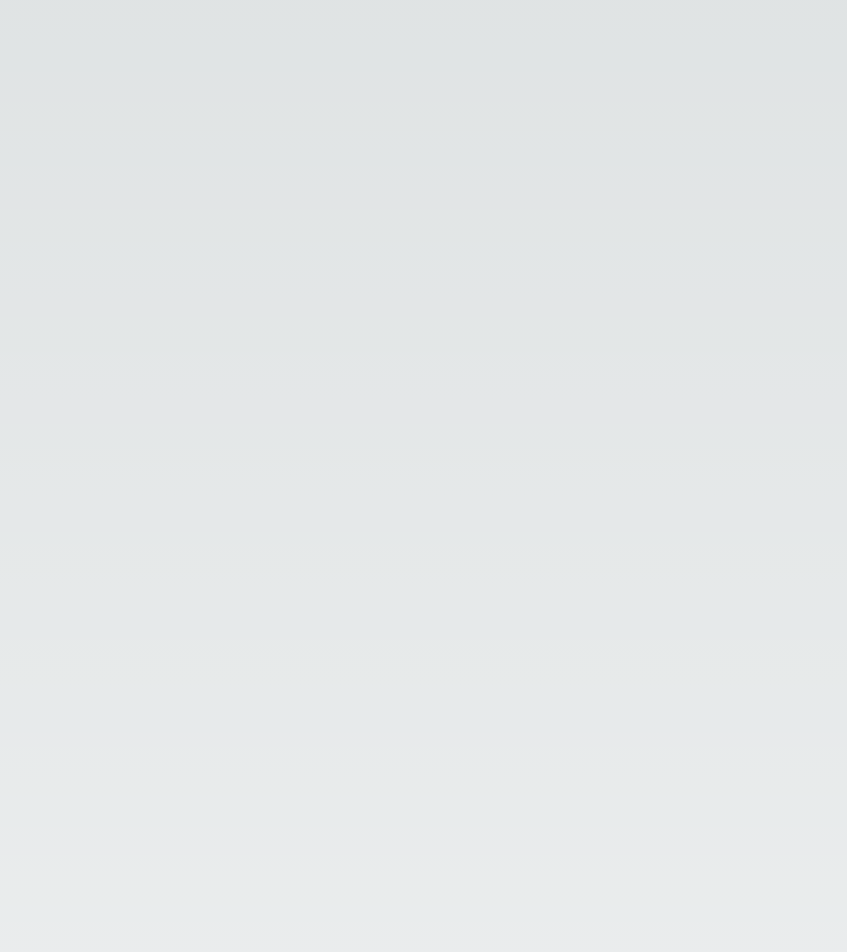
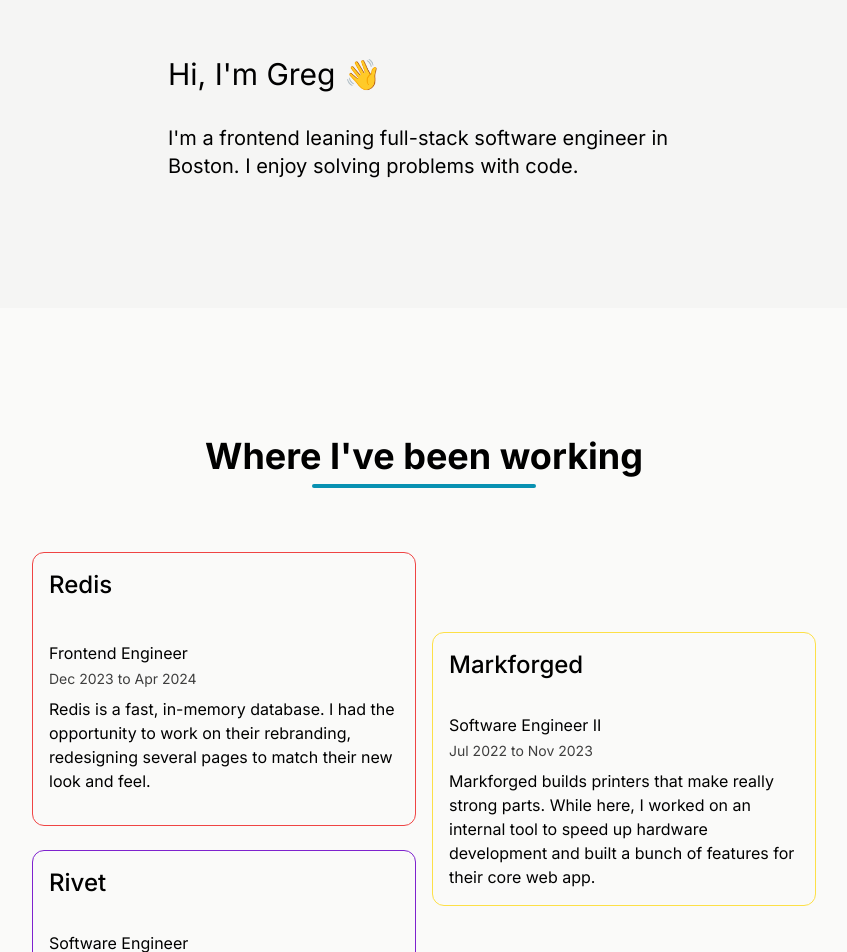
Before and after one commit to IsItGreg/gsme.dev-v3, a Next.js app: page / in a window 1280 px wide. Shown: the part 920-1872 px from the top of the page, without its empty margins (216-1063 px from the left). Built offline with nearby package versions, Linux system fonts and the light colour scheme.

Commit message:
Added work section, made cards for past experience

```diff
--- /dev/null
+++ b/app/about.tsx
@@ -0,0 +1,13 @@
+export default function About() {
+  return (
+    <div className="w-full bg-stone-100 py-32">
+      <div className="mx-auto flex max-w-lg flex-col">
+        <h1 className="text-3xl">Hi, I'm Greg 👋</h1>
+        <p className="mt-8 text-xl">
+          I'm a frontend leaning full-stack software engineer in Boston. I enjoy
+          solving problems with code.
+        </p>
+      </div>
+    </div>
+  );
+}
--- a/app/hero.tsx
+++ b/app/hero.tsx
@@ -8,7 +8,7 @@
     //     <h2 className="text-xl text-stone-200">Frontend Engineer</h2>
     //   </div>
     // </main>
-    <main className="h-screen w-screen bg-green-950">
+    <main className="h-screen w-screen bg-gradient-to-t from-green-900 to-green-950">
       <PixelName />
       {/* <div className="flex h-full w-full flex-col items-center justify-center font-mono text-5xl font-extrabold lowercase text-white">
         <div className="">Gregory</div>
--- a/app/navbar.tsx
+++ b/app/navbar.tsx
@@ -17,7 +17,7 @@
     .flat();
 
   return (
-    <div className="sticky top-0 flex h-12 flex-row bg-green-950 px-2 py-2 text-white">
+    <div className="sticky top-0 z-50 flex h-12 flex-row bg-green-950 px-2 py-2 text-white shadow-xl">
       <svg viewBox="0 0 140 40">
         {shortNameCoords.map(([x, y], index) => (
           <rect
--- a/app/page.tsx
+++ b/app/page.tsx
@@ -2,14 +2,18 @@
 import Hero from "./hero";
 import Timeline from "./timeline";
 import Navbar from "./navbar";
+import About from "./about";
+import Work from "./work";
 
 export default function Home() {
   return (
     <>
       <Hero />
       <Navbar />
+      <About />
+      <Work />
+      <Timeline />
       <div className="h-[3000px]"></div>
-      <Timeline />
     </>
   );
 }
--- a/app/pixelName.tsx
+++ b/app/pixelName.tsx
@@ -123,7 +123,7 @@
   );
 
   return (
-    <div className="absolute left-1/4 top-1/4 h-1/2 w-1/2 text-white">
+    <div className="absolute left-1/4 top-1/4 h-1/2 w-1/2 text-stone-50">
       <svg
         viewBox={`0 0 ${MAX_WIDTH} ${MAX_HEIGHT}`}
         shapeRendering="crispEdges"
--- a/app/timeline.tsx
+++ b/app/timeline.tsx
@@ -1,3 +1,12 @@
 export default function Timeline() {
-  return <div>test</div>;
+  return (
+    <div className="my-32">
+      <div className="flex flex-col items-center gap-2">
+        <div className="text-center text-4xl font-bold">
+          What I've been doing
+        </div>
+        <div className="h-1 w-56 rounded-sm bg-cyan-600"></div>
+      </div>
+    </div>
+  );
 }
--- /dev/null
+++ b/app/work.tsx
@@ -0,0 +1,110 @@
+import { Gi3dHammer, GiBookPile, GiPaperFrog } from "react-icons/gi";
+
+export default function Work() {
+  return (
+    <div className="bg-stone-50 py-32">
+      <div className="flex flex-col items-center gap-2">
+        <div className="text-center text-4xl font-bold">
+          Where I've been working
+        </div>
+        <div className="h-1 w-56 rounded-sm bg-cyan-600"></div>
+      </div>
+      <div className="mx-auto mt-16 flex w-auto max-w-[49rem] flex-row flex-wrap justify-center gap-x-4 gap-y-6 md:justify-between">
+        <Card
+          company="Redis"
+          role="Frontend Engineer"
+          start="Dec 2023"
+          end="Apr 2024"
+          description="Redis is a fast, in-memory database. I had the opportunity to work on their rebranding, redesigning several pages to match their new look and feel."
+          color={{
+            border: "border-red-500",
+            hoverBg: "hover:bg-red-500",
+            hoverText: "hover:text-white",
+            iconColor: "text-white",
+          }}
+          url="https://redis.io"
+          icon={<GiBookPile className="h-10 w-10" />}
+        />
+        <Card
+          company="Markforged"
+          role="Software Engineer II"
+          start="Jul 2022"
+          end="Nov 2023"
+          description="Markforged builds printers that make really strong parts. While here, I worked on an internal tool to speed up hardware development and built a bunch of features for their core web app."
+          color={{
+            border: "border-yellow-300",
+            hoverBg: "hover:bg-yellow-300",
+            hoverText: "hover:text-black",
+            iconColor: "text-black",
+          }}
+          url="https://markforged.com"
+          icon={<Gi3dHammer />}
+        />
+        <Card
+          company="Rivet"
+          role="Software Engineer"
+          start="Jun 2021"
+          end="Jul 2022"
+          description="Rivet is trying to make health insurance more transparent. I worked on their SaaS platfosm, building features to make it easier for providers to manage claims and revenue."
+          color={{
+            border: "border-purple-700",
+            hoverBg: "hover:bg-purple-700",
+            hoverText: "hover:text-white",
+            iconColor: "text-white",
+          }}
+          url="https://rivethealth.com"
+          icon={<GiPaperFrog />}
+        />
+        <div></div>
+      </div>
+    </div>
+  );
+}
+
+function Card({
+  company,
+  role,
+  start,
+  end,
+  description,
+  color,
+  url,
+  icon,
+}: {
+  company: string;
+  role: string;
+  start: string;
+  end: string;
+  description: string;
+  color: {
+    border: string;
+    hoverBg: string;
+    hoverText: string;
+    iconColor: string;
+  };
+  url: string;
+  icon: JSX.Element;
+}) {
+  return (
+    <a
+      href={url}
+      target="_blank"
+      rel="noreferrer"
+      className={`block w-96 rounded-xl border md:even:-mb-20 md:even:mt-20 ${color.border} bg-stone-50 p-4 text-black ${color.hoverBg} ${color.hoverText} group transition-[background-color,color,transform,shadow] duration-300 ease-in-out hover:scale-105 hover:shadow-lg`}
+    >
+      <h1 className="flex flex-row justify-between text-2xl">
+        <span className="font-medium">{company}</span>
+        <div
+          className={`${color.iconColor}  opacity-0 transition-opacity duration-300 ease-in-out group-hover:opacity-100`}
+        >
+          {icon}
+        </div>
+      </h1>
+      <p className="mt-8">{role}</p>
+      <p className="mt-1 text-sm opacity-75">
+        {start} to {end}
+      </p>
+      <p className="mt-2">{description}</p>
+    </a>
+  );
+}
--- a/package.json
+++ b/package.json
@@ -12,7 +12,8 @@
     "@react-spring/web": "^9.7.3",
     "next": "14.1.4",
     "react": "^18",
-    "react-dom": "^18"
+    "react-dom": "^18",
+    "react-icons": "^5.2.1"
   },
   "devDependencies": {
     "@types/node": "^20",
```
Also changed, not shown: 1 other file (tests, documents, lock files or other folders).
